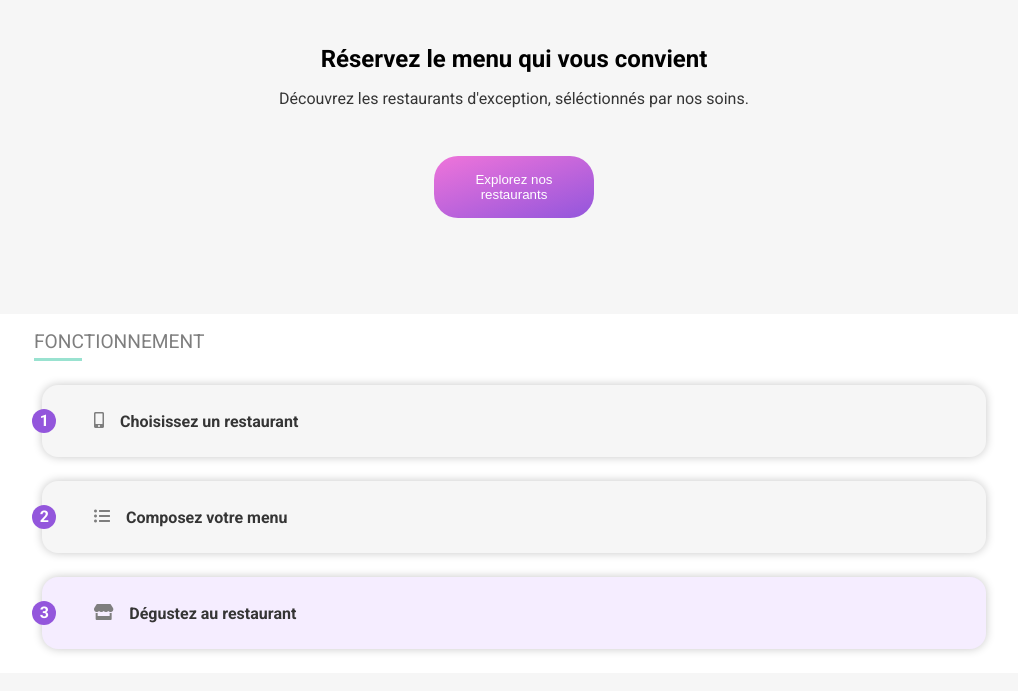
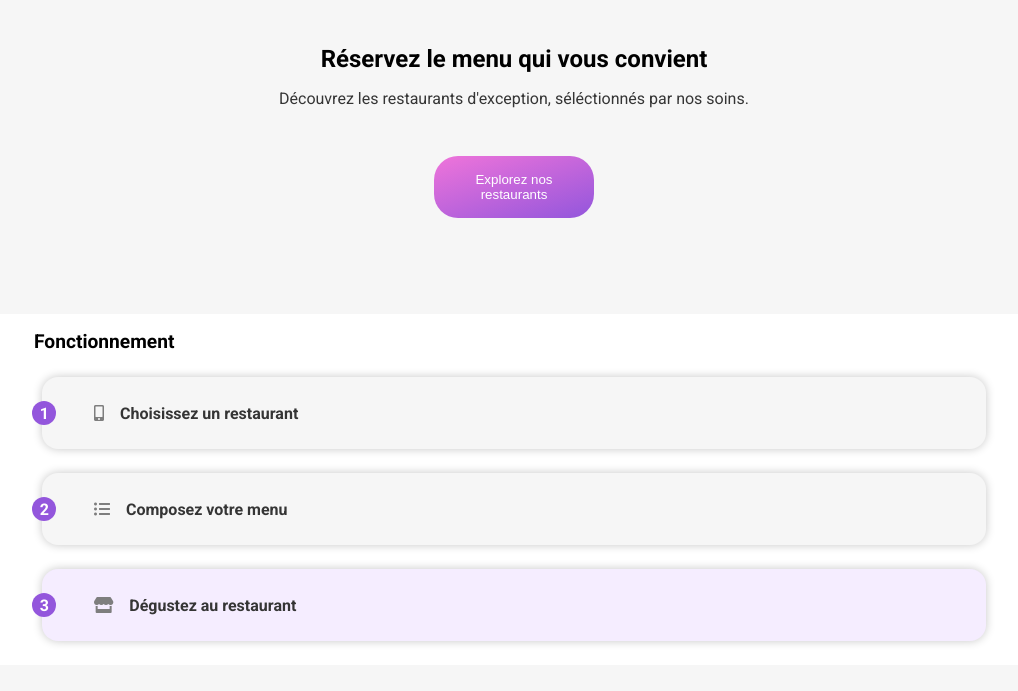
Before and after one commit to tcouvreur/openclassrooms-animcss, a website: page www/index.html in a window 1280 px wide. Shown: the part 109-800 px from the top of the page, without its empty margins (126-1144 px from the left). Drawn offline with Linux system fonts and the light colour scheme; a web font is replaced by a local one.

Commit message:
gitignore + h2 index

```diff
--- a/scss/index.scss
+++ b/scss/index.scss
@@ -135,9 +135,16 @@ article.delice {
 h1 {
 	color: black;
 }
-h2 {
+
+#hp-title {
 	color: black;
+	text-transform: inherit;
+	font-weight: bold;
+	&::after {
+		content: initial;
+	}
 }
+
 
 .fonctionnement {
 	h2 {
--- a/www/css/style.css
+++ b/www/css/style.css
@@ -146,8 +146,12 @@ article.delice {
 h1 {
   color: black; }
 
-h2 {
-  color: black; }
+#hp-title {
+  color: black;
+  text-transform: inherit;
+  font-weight: bold; }
+  #hp-title::after {
+    content: initial; }
 
 .fonctionnement h2 {
   width: calc(70% + 4rem);
--- a/www/index.html
+++ b/www/index.html
@@ -44,7 +44,7 @@
     </section>
 
     <section class="fonctionnement">
-      <h2>Fonctionnement</h2>
+      <h2 id="hp-title">Fonctionnement</h2>
       <ul>
         <li class="first">
           <i class="fas fa-mobile-alt"></i>Choisissez un restaurant
@@ -59,7 +59,7 @@
     </section>
 
     <section class="restaurants">
-      <h2>Restaurants</h2>
+      <h2 id="hp-title">Restaurants</h2>
 
       <a href="./views/palette-du-gout.html">
         <article class="palette">
```
Also changed, not shown: 1 other file.
